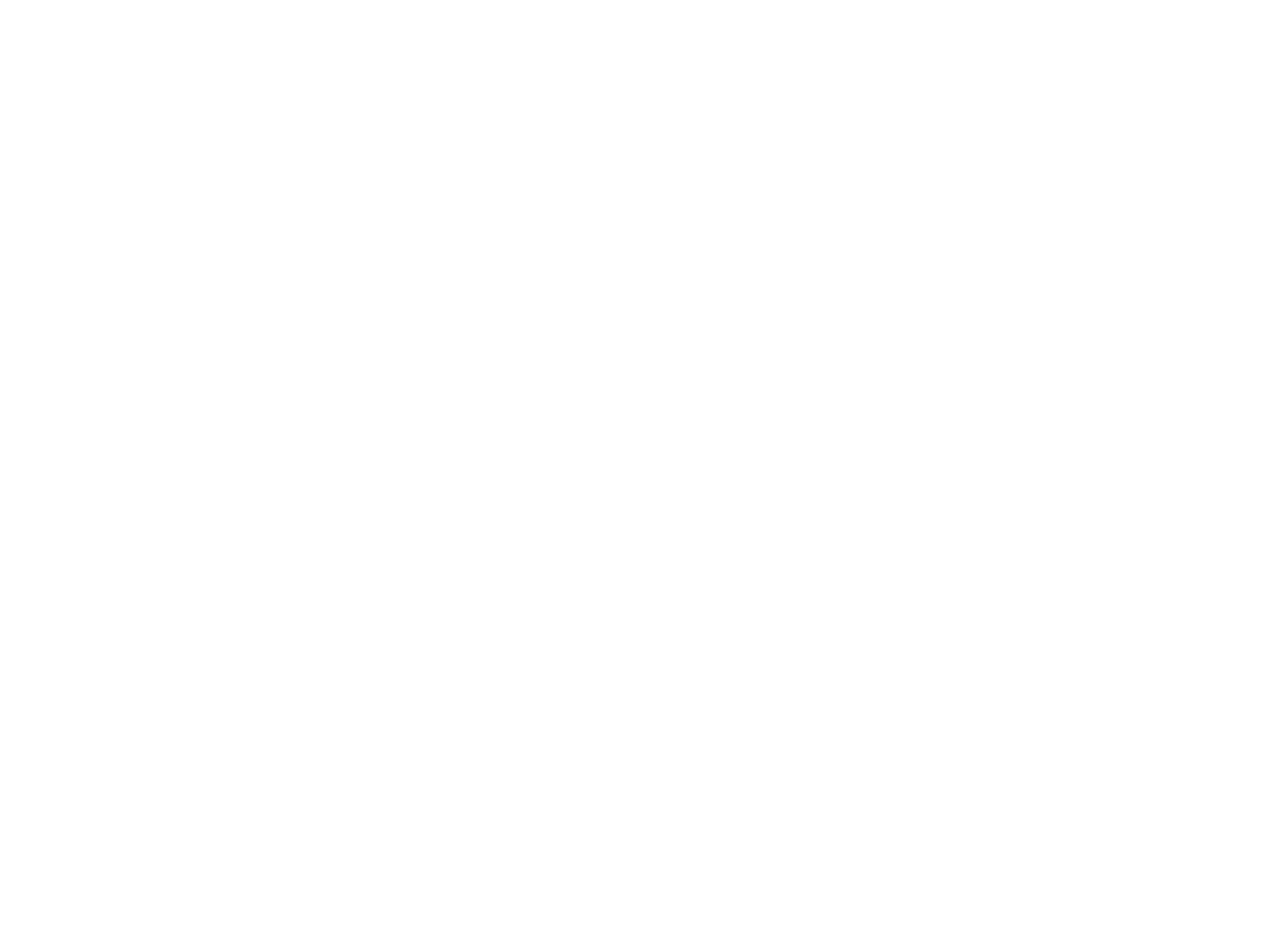
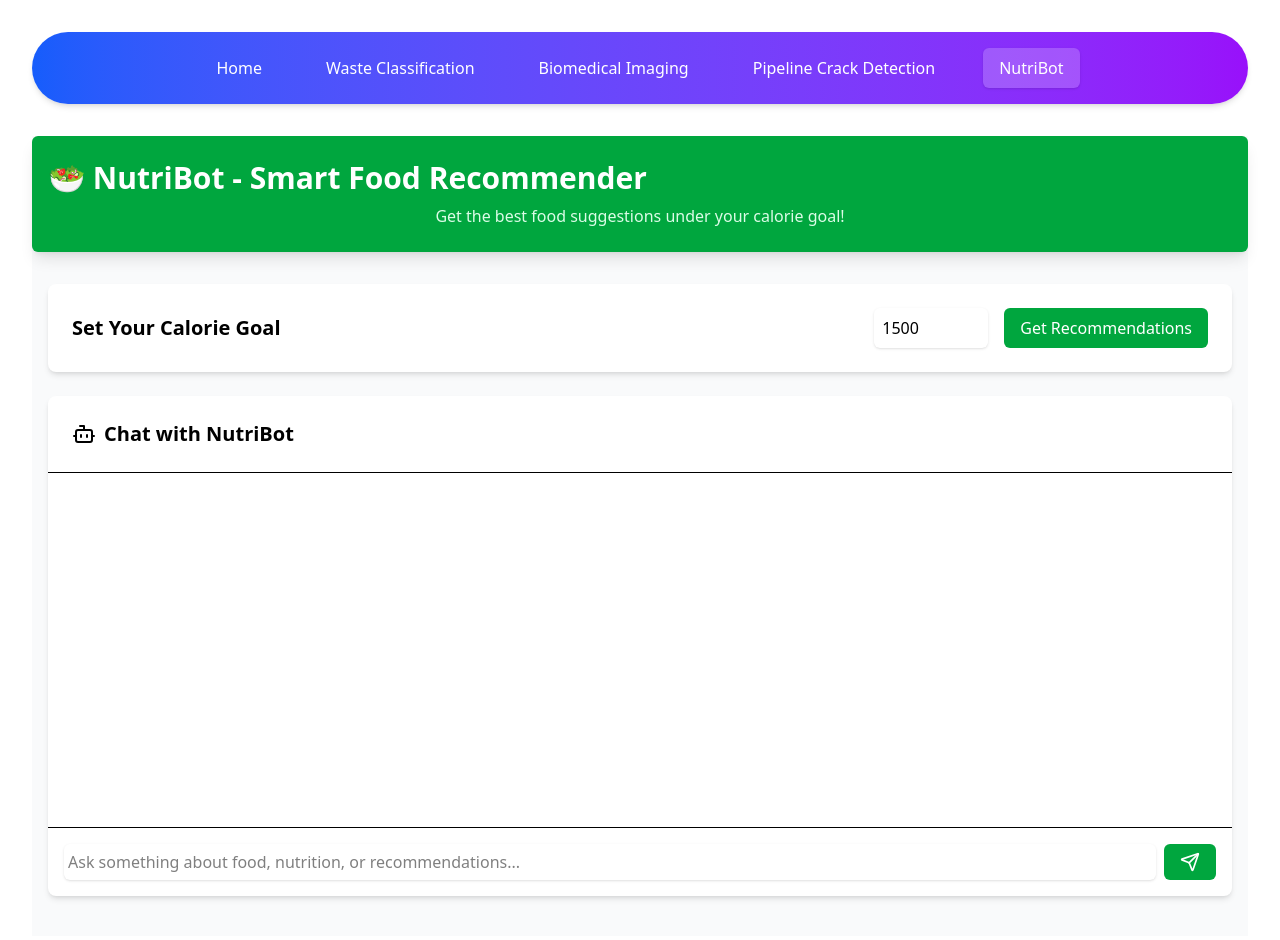
Before and after one commit to JayanSubramanian/SmartCityFrontend, a React (Vite) app: page /nutribot in a window 1280 px wide. Before the commit this address had no page. Shown: the top 940 px of the page. Before the commit the page ends 800 px from the top, so only its background shows below. Built offline with nearby package versions, Linux system fonts and the light colour scheme.

Commit message:
feat: add NutriBot component and integrate routing in App

```diff
--- a/src/App.tsx
+++ b/src/App.tsx
@@ -4,6 +4,7 @@
 import Chat from './components/Chat';
 import Tumor from './components/Tumor';
 import Pipeline from './components/Pipeline';
+import NutriBot from './components/Nutribot';
 
 function App() {
   return (
@@ -12,6 +13,7 @@
       <Route path="/chat" element={<Chat />} />
       <Route path="/tumor" element={<Tumor />} />
       <Route path="/pipeline" element={<Pipeline />} />
+      <Route path="/nutribot" element={<NutriBot />} />
     </Routes>
   );
 }
--- a/src/components/Header.tsx
+++ b/src/components/Header.tsx
@@ -54,6 +54,18 @@
                 Pipeline Crack Detection
               </NavLink>
             </li>}
+            {<li>
+              <NavLink
+                to="/nutribot"
+                className={({ isActive }) =>
+                  `px-4 py-2 rounded-md transition-all duration-200 inline-block ${
+                    isActive ? "bg-white/20 font-medium shadow-sm" : "hover:bg-white/10"
+                  }`
+                }
+              >
+                NutriBot
+              </NavLink>
+            </li>}
           </ul>
         </nav>
       </div>
--- /dev/null
+++ b/src/components/Nutribot.tsx
@@ -0,0 +1,185 @@
+import React, { useState } from 'react';
+import { Bot, Send, Loader2 } from 'lucide-react';
+import Layout from './Layout';
+
+interface Food {
+  name: string;
+  calories: number;
+  score: number;
+}
+
+interface ChatMessage {
+  role: 'user' | 'bot';
+  content: string;
+}
+
+function NutriBot() {
+  const [calorieLimit, setCalorieLimit] = useState<number>(1500);
+  const [loading, setLoading] = useState(false);
+  const [recommendations, setRecommendations] = useState<Food[]>([]);
+  const [selectedFoods, setSelectedFoods] = useState<Food[]>([]);
+  const [chatInput, setChatInput] = useState('');
+  const [chatMessages, setChatMessages] = useState<ChatMessage[]>([]);
+
+  const getRecommendations = async () => {
+    setLoading(true);
+    try {
+      const response = await fetch(`http://localhost:8000/recommendations?calorie_limit=${calorieLimit}`);
+      const data = await response.json();
+      setRecommendations(data.top_20);
+      setSelectedFoods(data.optimized_selection);
+    } catch (error) {
+      console.error('Error fetching recommendations:', error);
+    }
+    setLoading(false);
+  };
+
+  const sendChatMessage = async (e: React.FormEvent) => {
+    e.preventDefault();
+    if (!chatInput.trim()) return;
+
+    const newMessage: ChatMessage = { role: 'user', content: chatInput };
+    setChatMessages(prev => [...prev, newMessage]);
+    setChatInput('');
+
+    try {
+      const response = await fetch('http://localhost:8000/chat', {
+        method: 'POST',
+        headers: { 'Content-Type': 'application/json' },
+        body: JSON.stringify({ message: chatInput }),
+      });
+      const data = await response.json();
+      setChatMessages(prev => [...prev, { role: 'bot', content: data.response }]);
+    } catch (error) {
+      console.error('Error sending message:', error);
+    }
+  };
+
+  return (
+    <Layout>
+      <div className="min-h-screen bg-gray-50">
+        {/* Header */}
+        <header className="bg-green-600 text-white py-6 shadow-lg rounded-md">
+          <div className="container mx-auto px-4">
+            <h1 className="text-3xl font-bold flex items-center gap-2">
+              🥗 NutriBot - Smart Food Recommender
+            </h1>
+            <p className="mt-2 text-green-100">Get the best food suggestions under your calorie goal!</p>
+          </div>
+        </header>
+
+        <main className="container mx-auto px-4 py-8 space-y-6">
+          <div className="flex items-center justify-between bg-white p-6 rounded-lg shadow-md">
+            <h2 className="text-xl font-semibold">Set Your Calorie Goal</h2>
+            <div className="flex gap-4">
+              <input
+                type="number"
+                value={calorieLimit}
+                onChange={(e) => setCalorieLimit(Number(e.target.value))}
+                min="100"
+                max="3000"
+                step="50"
+                className="flex-1 rounded-md border-gray-300 shadow-sm focus:border-green-500 focus:ring focus:ring-green-200 px-2"
+              />
+              <button
+                onClick={getRecommendations}
+                disabled={loading}
+                className="px-4 py-2 bg-green-600 text-white rounded-md hover:bg-green-700 disabled:opacity-50 flex items-center gap-2"
+              >
+                {loading ? <Loader2 className="animate-spin h-5 w-5" /> : 'Get Recommendations'}
+              </button>
+            </div>
+          </div>
+
+          {recommendations.length > 0 && (
+            <div className="bg-white p-6 rounded-lg shadow-md">
+              <h2 className="text-xl font-semibold mb-4">📊 Top 20 Recommended Foods</h2>
+              <div className="space-y-2">
+                {recommendations.map((food, index) => (
+                  <div key={index} className="flex justify-between items-center py-2 border-b">
+                    <span>{food.name}</span>
+                    <span className="text-gray-600">
+                      {food.calories} cal (score: {food.score.toFixed(2)})
+                    </span>
+                  </div>
+                ))}
+              </div>
+            </div>
+          )}
+
+          {selectedFoods.length > 0 && (
+            <div className="bg-white p-6 rounded-lg shadow-md">
+              <h2 className="text-xl font-semibold mb-4">🍽️ Optimized Selection</h2>
+              <div className="space-y-2">
+                {selectedFoods.map((food, index) => (
+                  <div key={index} className="flex justify-between items-center py-2 border-b">
+                    <span>{food.name}</span>
+                    <span className="text-gray-600">
+                      {food.calories} cal (score: {food.score.toFixed(2)})
+                    </span>
+                  </div>
+                ))}
+              </div>
+              <div className="mt-4 pt-4 border-t">
+                <p className="text-green-600 font-semibold">
+                  ✅ Total Calories: {selectedFoods.reduce((sum, food) => sum + food.calories, 0)} |
+                  Total Score: {selectedFoods.reduce((sum, food) => sum + food.score, 0).toFixed(2)}
+                </p>
+              </div>
+            </div>
+          )}
+
+          <div className="bg-white rounded-lg shadow-md h-[500px] flex flex-col">
+            <div className="p-6 border-b">
+              <h2 className="text-xl font-semibold flex items-center gap-2">
+                <Bot className="h-6 w-6" />
+                Chat with NutriBot
+              </h2>
+            </div>
+
+            <div className="flex-1 overflow-y-auto p-6 space-y-4">
+              {chatMessages.map((message, index) => (
+                <div
+                  key={index}
+                  className={`flex ${
+                    message.role === 'user' ? 'justify-end' : 'justify-start'
+                  }`}
+                >
+                  <div
+                    className={`max-w-[80%] rounded-lg p-3 ${
+                      message.role === 'user'
+                        ? 'bg-green-600 text-white'
+                        : 'bg-gray-100 text-gray-800'
+                    }`}
+                  >
+                    {message.content}
+                  </div>
+                </div>
+              ))}
+            </div>
+
+            <form onSubmit={sendChatMessage} className="p-4 border-t">
+              <div className="flex gap-2">
+                <input
+                  type="text"
+                  value={chatInput}
+                  onChange={(e) => setChatInput(e.target.value)}
+                  placeholder="Ask something about food, nutrition, or recommendations..."
+                  className="flex-1 rounded-md border-gray-300 shadow-sm focus:border-green-500 focus:ring focus:ring-green-200 px-1"
+                />
+                <button
+                  type="submit"
+                  className="px-4 py-2 bg-green-600 text-white rounded-md hover:bg-green-700 disabled:opacity-50"
+                >
+                  <Send className="h-5 w-5" />
+                </button>
+              </div>
+            </form>
+          </div>
+        </main>
+      </div>
+    </Layout>
+  );
+}
+
+export default NutriBot;
```
